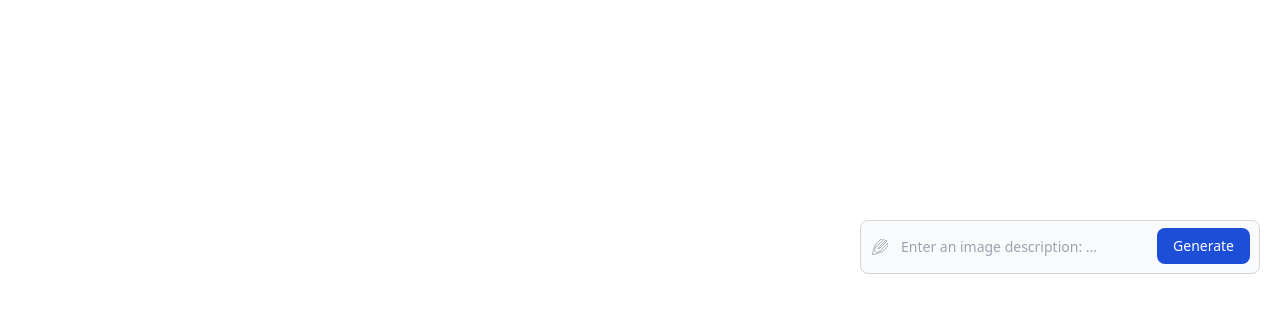
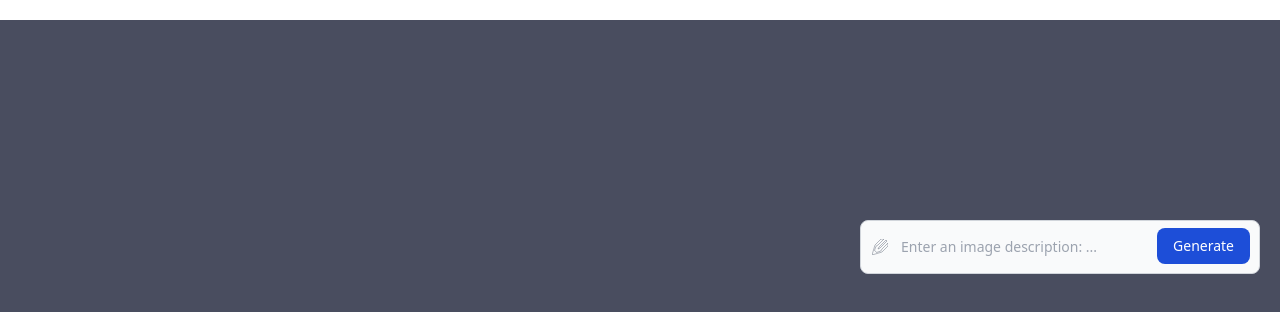
Before and after one commit to LexanderO/ai-image-transparent, a React (Vite) app: page / in a window 1280 px wide. Shown: the top 312 px of the page. Built offline with nearby package versions, Linux system fonts and the light colour scheme; no server answers.

Commit message:
added background

```diff
--- a/src/App.jsx
+++ b/src/App.jsx
@@ -3,7 +3,7 @@ import ImageGenerator from './components/ImageGenerator';
 const App = () => {
 
   return (
-    <div>
+    <div className='bg-[#494D5F] h-screen' >
       <ImageGenerator />
     </div>
   )
```
